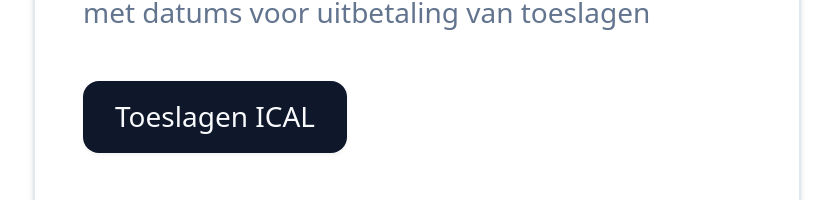
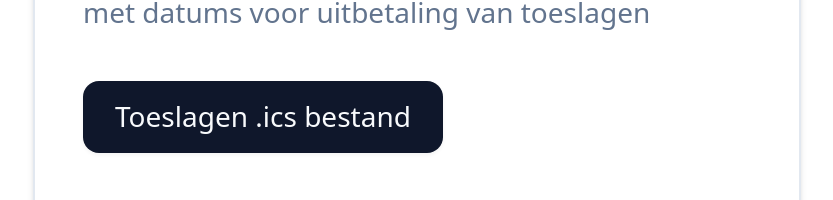
Before and after one commit to ketelaar/toeslagen-cal, a SvelteKit app: page / in a window 1280 px wide. Shown: the part 325-525 px from the top of the page, without its empty margins (223-1056 px from the left). Built offline with nearby package versions, Linux system fonts and the light colour scheme.

Commit message:
Changed button name

```diff
--- a/src/routes/+page.svelte
+++ b/src/routes/+page.svelte
@@ -12,7 +12,7 @@
 		>
 	</Card.Header>
 	<Card.Content>
-		<Button href="/file">Toeslagen ICAL</Button>
+		<Button href="/file">Toeslagen .ics bestand</Button>
 	</Card.Content>
 	<Card.Footer>
 		<DarkModeToggle />
```
